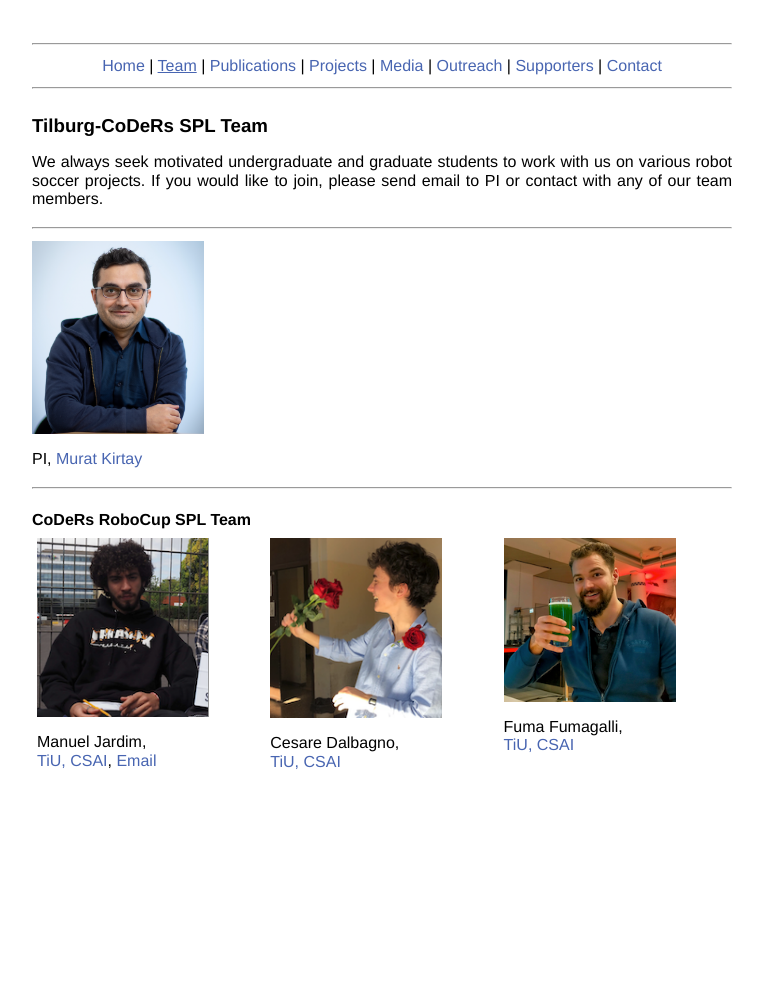
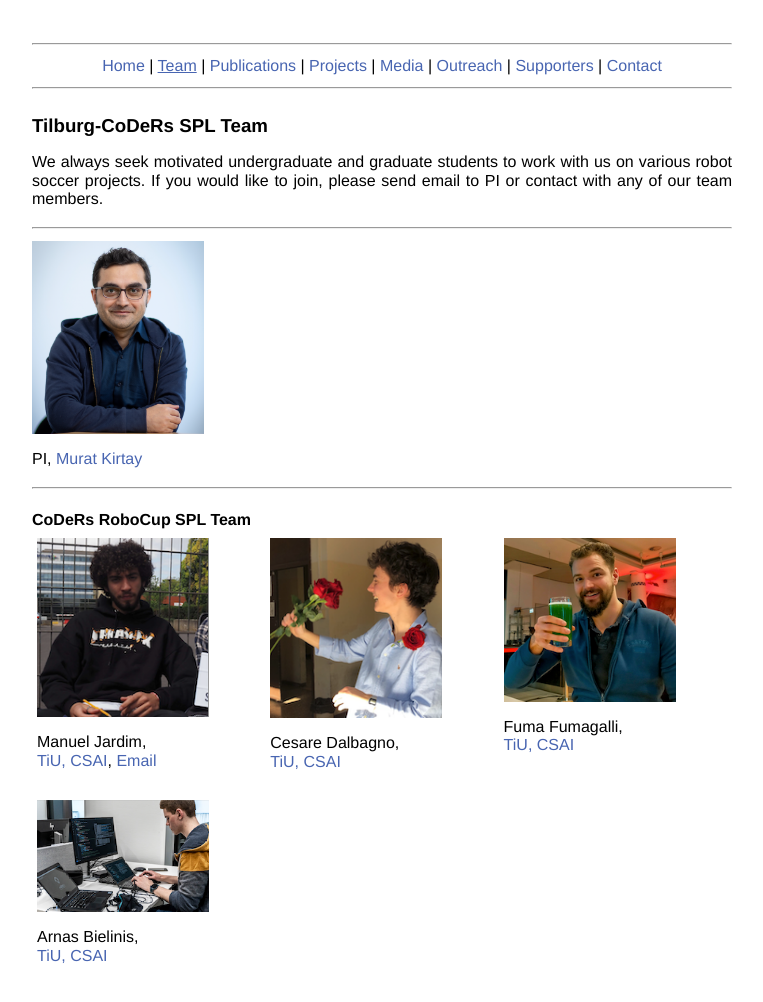
Before and after one commit to coders-group-eu/coders-robocup-website, a plain HTML site: page team.html in a window 1280 px wide. Shown: the whole page, without its empty margins (258-1021 px from the left). Before the commit the page ends 810 px from the top, so only its background shows below. Drawn offline with Linux system fonts and the light colour scheme.

Commit message:
new member added

```diff
--- a/team.html
+++ b/team.html
@@ -64,17 +64,16 @@
 
 
 
-<!-- 		<div class="row2">
+		<div class="row2">
 	  <div class="column2">
 
-	    <img class="headshot2" src="assets/icub.png" />
-	        <p > S1, <a class='link' href="http://www.crossvalidate.me/">The iCub Robot</a></p>
+	    <img class="headshot2" src="assets/members/arnas.png" />
+	        <p > Arnas Bielinis, <br>  <a class='link' href="https://www.tilburguniversity.edu/about/schools/tshd/departments/dca">TiU, CSAI</a></p>
 
 	  </div>
 
 
-	</div> -->
-
+	</div>
 
 </body>
 </html>
```
Also changed, not shown: assets/members/arnas.png (added).
